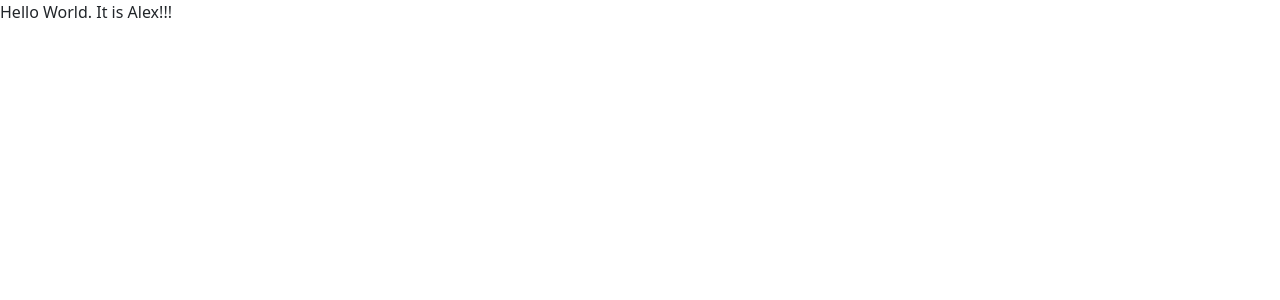
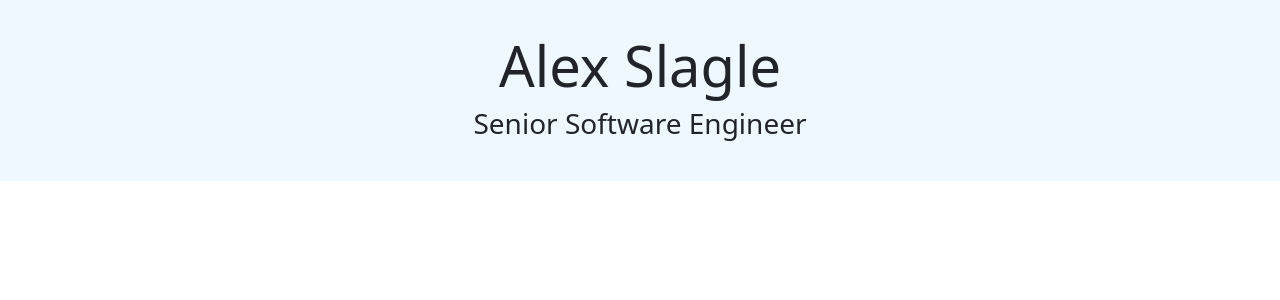
Before and after one commit to alexanderslagle/alexslagle, an Angular app: page / in a window 1280 px wide. Shown: the top 300 px of the page. Built offline with nearby package versions, Linux system fonts and the light colour scheme.

Commit message:
Added header component.

```diff
--- a/src/app/app.component.ts
+++ b/src/app/app.component.ts
@@ -2,8 +2,8 @@ import { Component } from '@angular/core';
 
 @Component({
   selector: 'app-root',
-  template: `<div>Hello {{value}}</div>`,
+  template: ``,
 })
 export class AppComponent {
-  value = 'World. It is Alex!!!';
+  value = '';
 }
--- a/src/app/app.module.ts
+++ b/src/app/app.module.ts
@@ -3,10 +3,11 @@ import { NgModule } from "@angular/core";
 
 import { AppComponent } from "./app.component";
 import { BrowserAnimationsModule } from '@angular/platform-browser/animations';
+import { HeaderComponent } from './header/header.component';
 
 @NgModule({
-  declarations: [AppComponent],
+  declarations: [AppComponent, HeaderComponent],
   imports: [BrowserModule, BrowserAnimationsModule],
-  bootstrap: [AppComponent]
+  bootstrap: [AppComponent, HeaderComponent]
 })
 export class AppModule {}
--- /dev/null
+++ b/src/app/header/header.component.css
@@ -0,0 +1,4 @@
+.jumbotrom{
+    padding: 2rem 1rem;
+    background-color:aliceblue;
+}
--- /dev/null
+++ b/src/app/header/header.component.html
@@ -0,0 +1,6 @@
+<div class="jumbotrom">
+    <div class = "text-center">
+        <h1 class="display-4">Alex Slagle</h1>
+        <h3>Senior Software Engineer</h3>
+    </div>
+</div>
--- /dev/null
+++ b/src/app/header/header.component.ts
@@ -0,0 +1,15 @@
+import { Component, OnInit } from '@angular/core';
+
+@Component({
+  selector: 'app-header',
+  templateUrl: './header.component.html',
+  styleUrls: ['./header.component.css']
+})
+export class HeaderComponent implements OnInit {
+
+  constructor() { }
+
+  ngOnInit(): void {
+  }
+
+}
--- a/src/index.html
+++ b/src/index.html
@@ -9,5 +9,6 @@
 </head>
 <body>
   <app-root></app-root>
+  <app-header></app-header>
 </body>
 </html>
```
